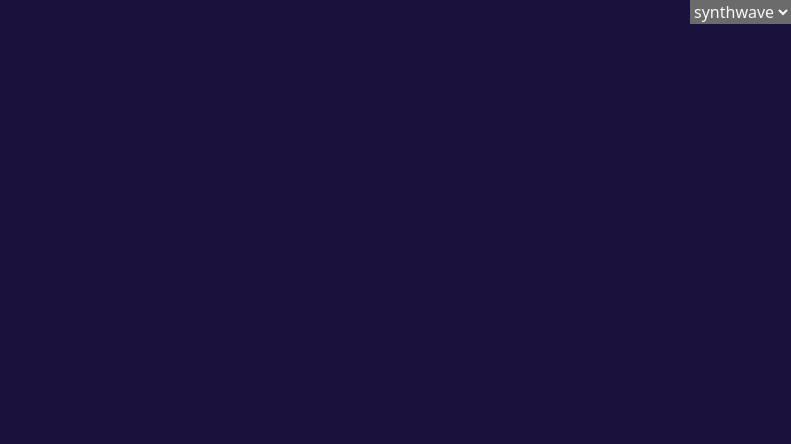
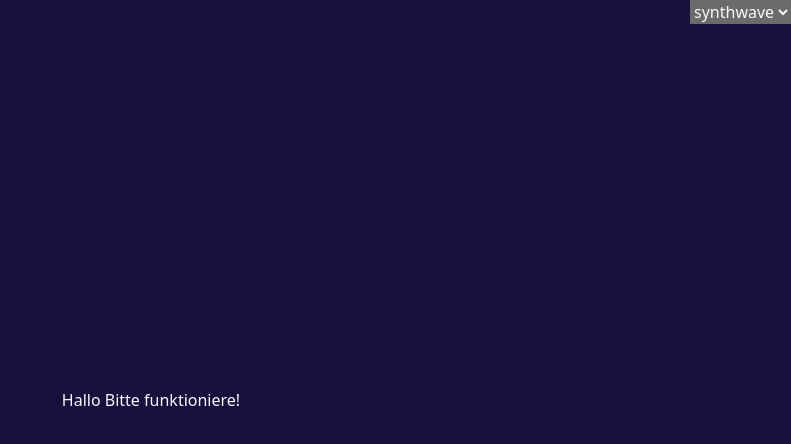
Before and after one commit to johak-at/dark-hak, a SvelteKit app: page /hidden-costs in a window 1280 px wide. Shown: the top 444 px of the page, without its empty margins (489-1280 px from the left). Built offline with nearby package versions, Linux system fonts and the light colour scheme.

Commit message:
Update +page.svelte

```diff
--- a/src/routes/hidden-costs/+page.svelte
+++ b/src/routes/hidden-costs/+page.svelte
@@ -1,4 +1 @@
-<script>
-	/** @type {import('./$types').PageData} */
-	export let data;
-</script>
+<h1>Hallo Bitte funktioniere!</h1>
```
